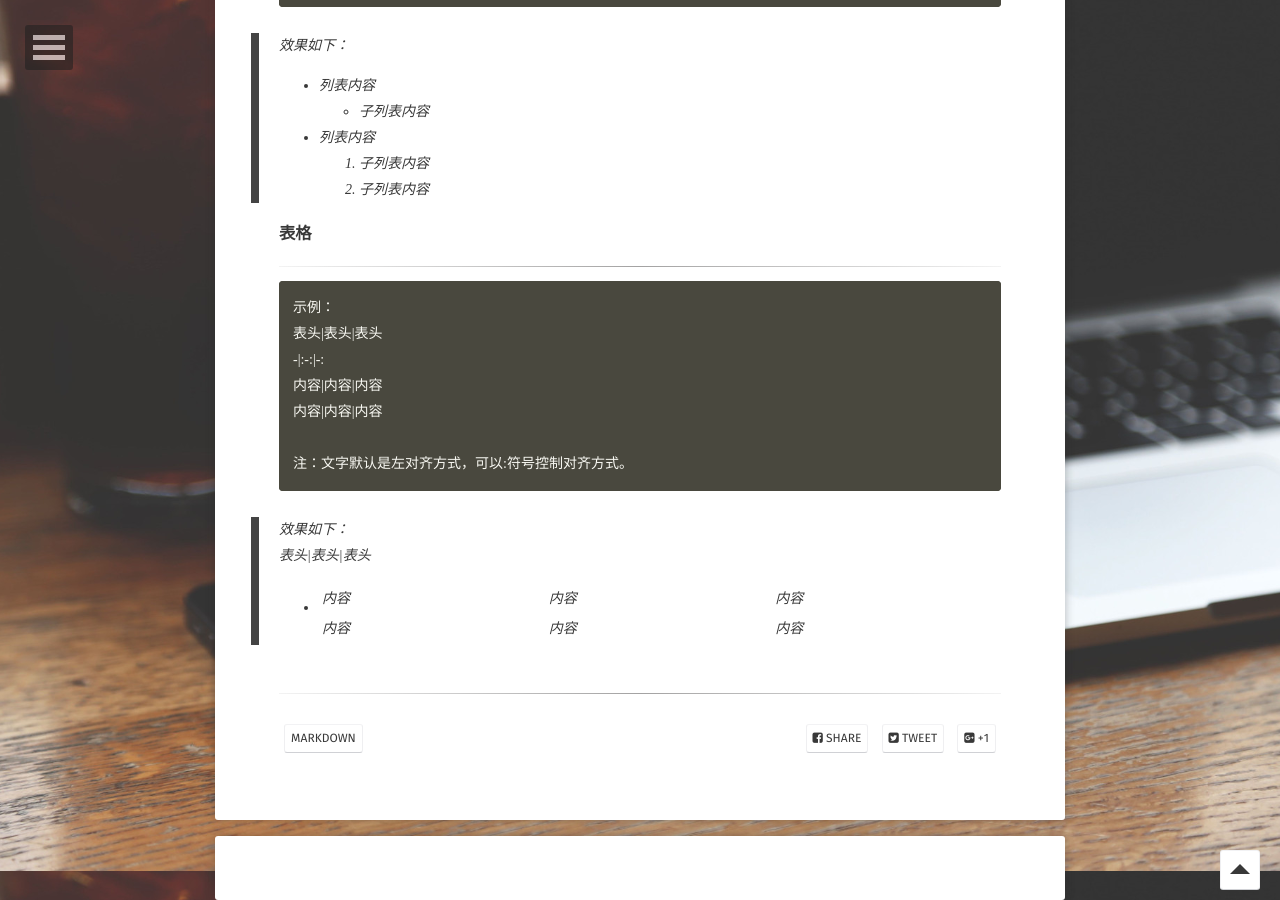
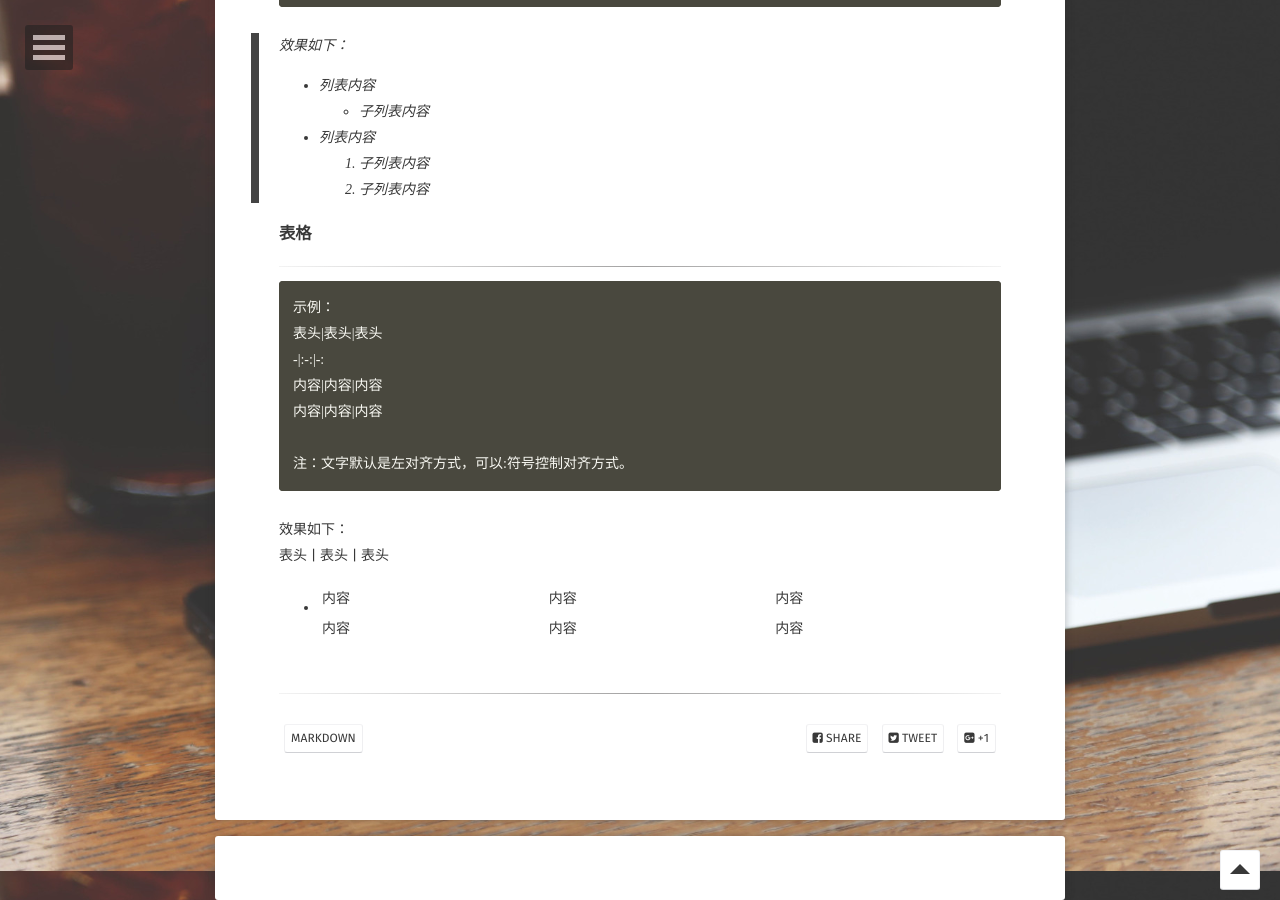
Before and after one commit to 396494384/396494384.github.io, a Jekyll site: the page built from _posts/2012-05-22-readability-post.md, in a window 1280 px wide and 900 px high, scrolled down 3629 px. Built offline with Jekyll 4.4.1, drawn with Linux system fonts in a browser that asks for light colours; some web fonts are replaced; comment, search, counter and statistics services are not loaded.

```diff
--- a/_posts/2012-05-22-readability-post.md
+++ b/_posts/2012-05-22-readability-post.md
@@ -162,8 +162,8 @@ Markdown是一种纯文本格式的标记语言。通过简单的标记语法，
 注：文字默认是左对齐方式，可以:符号控制对齐方式。
 ~~~
 
-> 效果如下：
-> 表头|表头|表头
-> -|:-:|-:
-> 内容|内容|内容
-> 内容|内容|内容
+效果如下：
+表头 | 表头 | 表头
+- | :-: | -:
+内容 | 内容 | 内容
+内容 | 内容 | 内容
```
